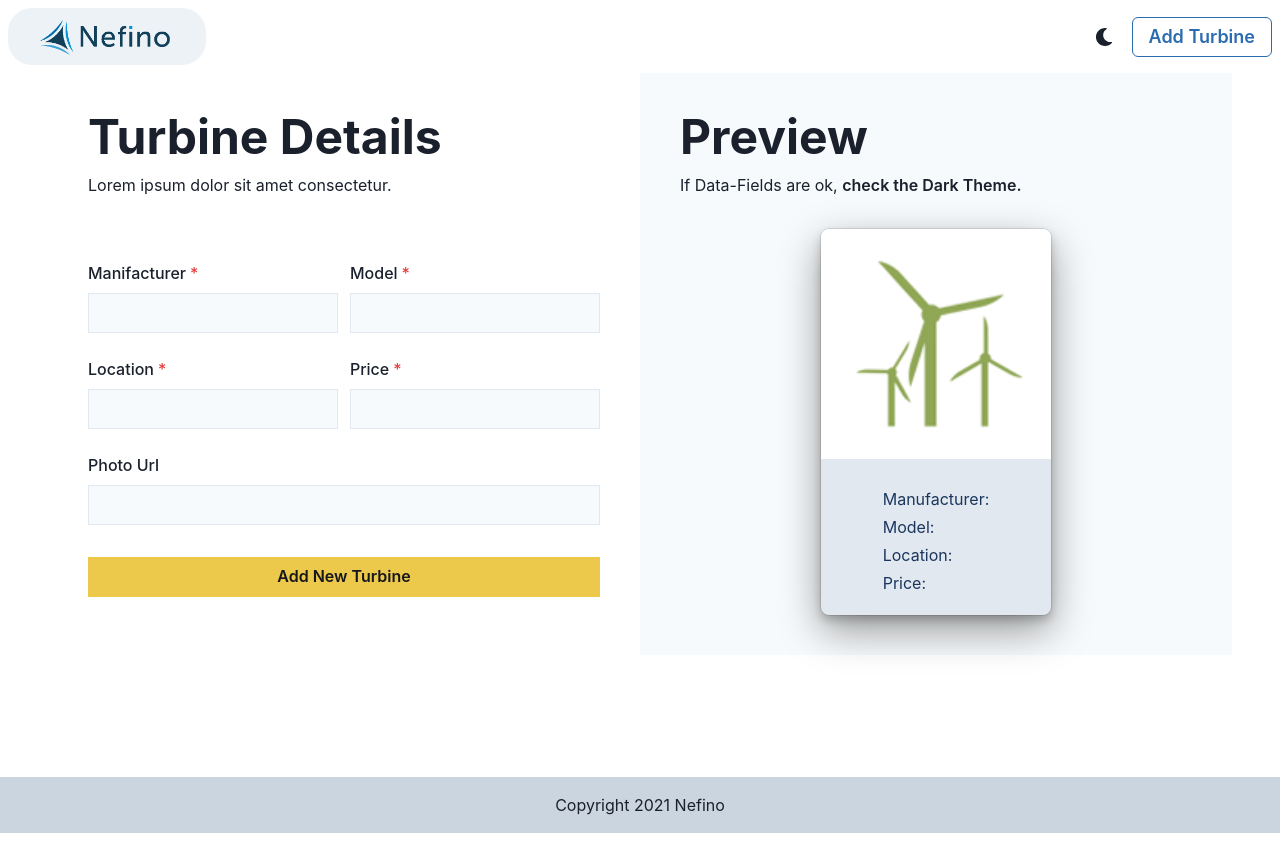
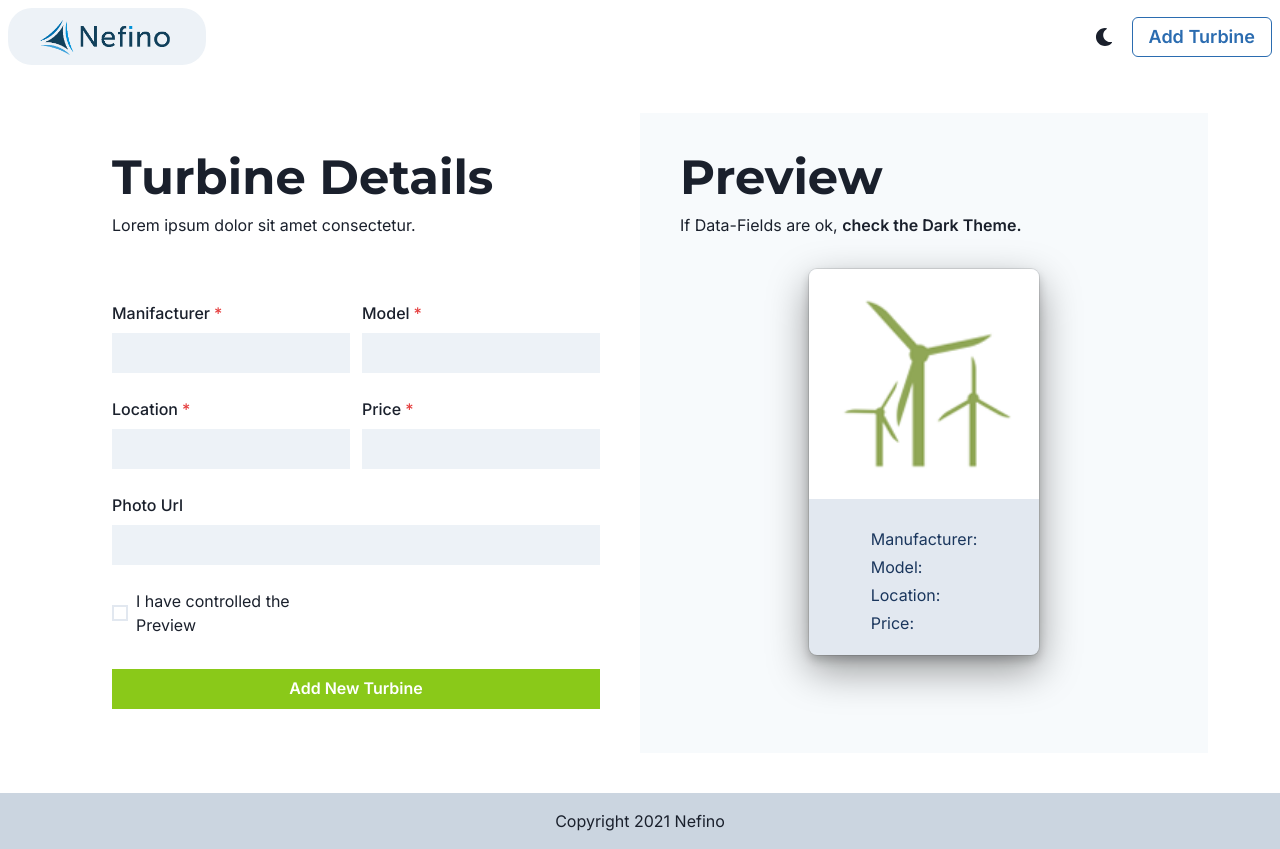
Before and after one commit to shivanshu814/Sample-NextTS-And-Chakra, a Next.js app: page /NewTurbine in a window 1280 px wide. Built offline with nearby package versions, Linux system fonts and the light colour scheme.

Commit message:
theme customized

```diff
--- a/src/components/FormComponents/Form.tsx
+++ b/src/components/FormComponents/Form.tsx
@@ -11,6 +11,7 @@ import {
   Input,
   Button,
   useColorModeValue,
+  Checkbox,
 } from "@chakra-ui/react";
 
 function Form(props) {
@@ -43,9 +44,6 @@ function Form(props) {
                 ref={props.manufacturerInputRef}
                 defaultValue={props.turbine ? props.turbine.manufacturer : " "}
                 onChange={(e) => props.setPrewManufacturer(e.target.value)}
-                borderRadius="0%"
-                bg="gray.50"
-                color={color}
               />
             </FormControl>
           </GridItem>
@@ -58,9 +56,6 @@ function Form(props) {
                 ref={props.modelInputRef}
                 defaultValue={props.turbine ? props.turbine.model : ""}
                 onChange={(e) => props.setPrewModel(e.target.value)}
-                borderRadius="0%"
-                bg="gray.50"
-                color={color}
               />
             </FormControl>
           </GridItem>
@@ -73,9 +68,6 @@ function Form(props) {
                 ref={props.locationInputRef}
                 defaultValue={props.turbine ? props.turbine.location : ""}
                 onChange={(e) => props.setPrewLocation(e.target.value)}
-                borderRadius="0%"
-                bg="gray.50"
-                color={color}
               />
             </FormControl>
           </GridItem>
@@ -88,9 +80,6 @@ function Form(props) {
                 ref={props.priceInputRef}
                 defaultValue={props.turbine ? props.turbine.price : ""}
                 onChange={(e) => props.setPrewPrice(e.target.value)}
-                borderRadius="0%"
-                bg="gray.50"
-                color={color}
               />
             </FormControl>
           </GridItem>
@@ -103,21 +92,20 @@ function Form(props) {
                 ref={props.photoInputRef}
                 defaultValue={props.turbine ? props.turbine.photoUrl : ""}
                 onChange={(e) => props.setPrewPhotoUrl(e.target.value)}
-                borderRadius="0%"
-                bg="gray.50"
-                color={color}
               />
             </FormControl>
           </GridItem>
-
+          <Checkbox> I have controlled the Preview</Checkbox>
           <GridItem colSpan={2}>
             <div>
               <Button
                 type="submit"
                 w="100%"
                 my="2"
-                colorScheme="yellow"
-                borderRadius="0%"
+                //colorScheme="brand"
+                variant="primary"
+                borderRadius="0"
+                //_focus={{ ring: 8 }}
               >
                 {props.buttonLabel}
               </Button>
--- a/src/components/FormComponents/FormGenerator.tsx
+++ b/src/components/FormComponents/FormGenerator.tsx
@@ -47,8 +47,11 @@ function FormGenerator(props) {
   );
 
   return (
-    <Container minH="88vh" minW="95vw">
-      <Flex direction={["column-reverse", "column-reverse", "row", "row"]}>
+    <Container minW="95vw" p={["0", "4", "8", "10"]}>
+      <Flex
+        h={["auto", "auto", "80vh"]}
+        direction={["column-reverse", "column-reverse", "row", "row"]}
+      >
         <Form
           submitHandler={submitHandler}
           manufacturerInputRef={manufacturerInputRef}
--- a/src/pages/_app.tsx
+++ b/src/pages/_app.tsx
@@ -1,6 +1,7 @@
 import { ChakraProvider } from "@chakra-ui/react";
 
-import theme from "../theme";
+import theme from "../theme/theme";
+import "../theme/style.css";
 import { AppProps } from "next/app";
 
 import Layout from "../components/Layout/Layout";
--- a/src/theme.tsx
+++ /dev/null
@@ -1,21 +0,0 @@
-import { extendTheme } from "@chakra-ui/react";
-import { createBreakpoints } from "@chakra-ui/theme-tools";
-
-const fonts = { mono: `'Menlo', monospace` };
-
-const breakpoints = createBreakpoints({
-  sm: "40em",
-  md: "52em",
-  lg: "70em",
-  xl: "80em",
-});
-
-const theme = extendTheme({
-  colors: {
-    black: "#16161D",
-  },
-  fonts,
-  breakpoints,
-});
-
-export default theme;
--- /dev/null
+++ b/src/theme/style.css
@@ -0,0 +1 @@
+@import url('https://fonts.googleapis.com/css2?family=Inter:wght@400;500;600&family=Montserrat:wght@700&display=swap');
--- /dev/null
+++ b/src/theme/theme.tsx
@@ -0,0 +1,108 @@
+import {
+  extendTheme,
+  theme as base,
+  withDefaultColorScheme,
+  withDefaultVariant,
+} from "@chakra-ui/react";
+import { createBreakpoints } from "@chakra-ui/theme-tools";
+import { mode } from "@chakra-ui/theme-tools";
+
+//const fonts = { mono: `'Menlo', monospace` };
+const fonts = {
+  heading: `Montserrat, ${base.fonts?.heading}`,
+  body: `Inter, ${base.fonts?.body}`,
+};
+
+const breakpoints = createBreakpoints({
+  sm: "40em",
+  md: "52em",
+  lg: "68em",
+  xl: "80em",
+});
+
+const inputSelectStyles = {
+  variants: {
+    filled: {
+      field: {
+        _focus: {
+          borderColor: "brand.500",
+        },
+      },
+    },
+  },
+  sizes: {
+    md: {
+      field: {
+        borderRadius: "none",
+      },
+    },
+  },
+};
+
+const brandRing = {
+  _focus: {
+    ring: 2,
+    ringColor: "brand.500",
+  },
+};
+
+const theme = extendTheme(
+  {
+    colors: {
+      brand: {
+        50: "#f5fee5",
+        100: "#e1fbb2",
+        200: "#cdf781",
+        300: "#b8ee56",
+        400: "#a2e032",
+        500: "#8ac919",
+        600: "#71ab09",
+        700: "#578602",
+        800: "#3c5e00",
+        900: "#203300",
+      },
+    },
+    fonts,
+    breakpoints,
+    components: {
+      Button: {
+        variants: {
+          primary: (props) => ({
+            rounded: "none",
+            ...brandRing,
+            color: mode("white", "gray.800")(props),
+            backgroundColor: mode("brand.500", "brand.200")(props),
+
+            _hover: {
+              backgroundColor: mode("brand.600", "brand.300")(props),
+            },
+
+            _active: {
+              backgroundColor: mode("brand.700", "brand.400")(props),
+            },
+          }),
+        },
+      },
+      Input: { ...inputSelectStyles },
+      Select: { ...inputSelectStyles },
+      Checkbox: {
+        baseStyle: {
+          control: {
+            borderRadius: "none",
+            ...brandRing,
+          },
+        },
+      },
+    },
+  },
+  withDefaultColorScheme({
+    colorScheme: "brand",
+    components: ["Checkbox"], //"Button" can be also added
+  }),
+  withDefaultVariant({
+    variant: "filled",
+    components: ["Input", "Select"],
+  })
+);
+
+export default theme;
```
